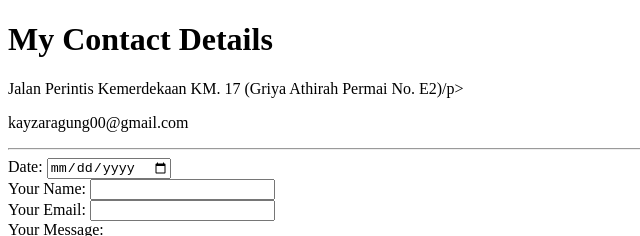
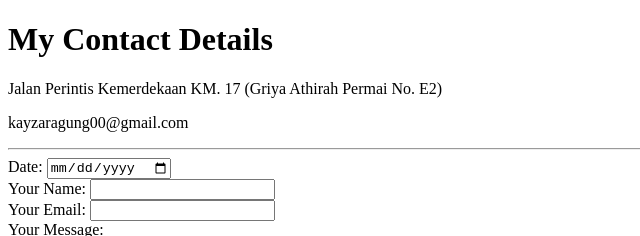
Before and after one commit to kaisaragung/cv, a plain HTML site: page contact.html in a window 1280 px wide. Shown: the top 236 px of the page, 0-640 px from the left. Drawn offline with Linux system fonts and the light colour scheme.

Commit message:
Update contact.html

```diff
--- a/contact.html
+++ b/contact.html
@@ -8,7 +8,7 @@
 <body>
 
 <h1>My Contact Details</h1>
-<p>Jalan Perintis Kemerdekaan KM. 17 (Griya Athirah Permai No. E2)/p>
+<p>Jalan Perintis Kemerdekaan KM. 17 (Griya Athirah Permai No. E2)</p>
 <p>kayzaragung00@gmail.com</p>
 <hr>
 
```
